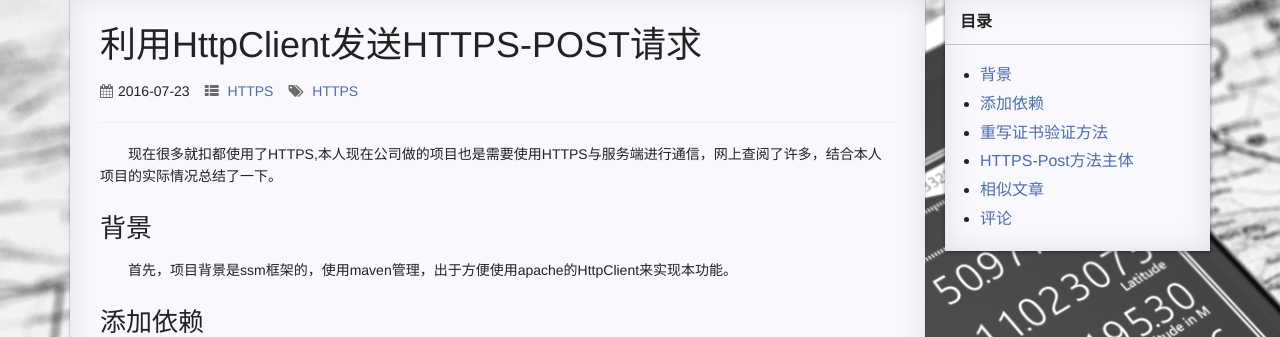
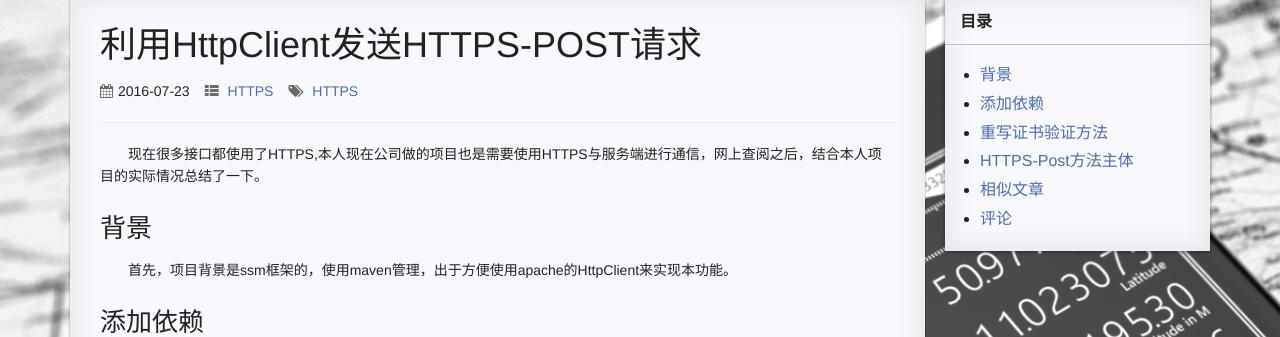
Before and after one commit to Dongwublog/Dongwublog.github.io, a Jekyll site: the page built from _posts/2016-7-23-HTTPS-post.md, in a window 1280 px wide and 900 px high, cut to the strip 104-441 px from the top of the window. Built offline with Jekyll 4.4.1, drawn with Linux system fonts in a browser that asks for light colours; comment, search, counter and statistics services are not loaded.

Commit message:
Update 2016-7-23-HTTPS-post.md

```diff
--- a/_posts/2016-7-23-HTTPS-post.md
+++ b/_posts/2016-7-23-HTTPS-post.md
@@ -8,7 +8,7 @@ tags: HTTPS
 
 * content
 {:toc}
-　　现在很多就扣都使用了HTTPS,本人现在公司做的项目也是需要使用HTTPS与服务端进行通信，网上查阅了许多，结合本人项目的实际情况总结了一下。
+　　现在很多接口都使用了HTTPS,本人现在公司做的项目也是需要使用HTTPS与服务端进行通信，网上查阅之后，结合本人项目的实际情况总结了一下。
 
 
 
```
